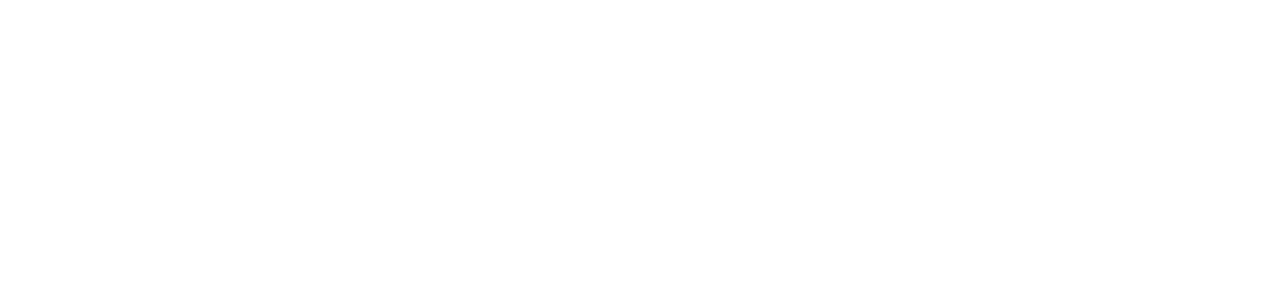
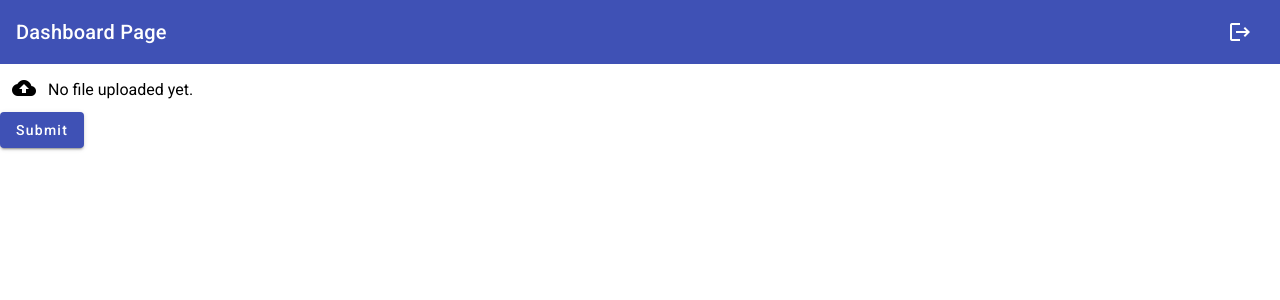
Before and after one commit to Gouravsen7/file_upload_angular, an Angular app: page /dashboard in a window 1280 px wide. Before the commit this address led to /. Shown: the top 300 px of the page. Built offline with nearby package versions, Linux system fonts and the light colour scheme.

Commit message:
Added dashboard and file upload module

```diff
--- a/src/app/app.module.ts
+++ b/src/app/app.module.ts
@@ -7,11 +7,13 @@
 
 import { FileUploadService } from '@services/file-upload.service';
 import { AuthService } from '@services/auth.service';
+import { DashboardPageComponent } from '@components/dashboard-page/dashboard-page.component';
 import { LoginPageComponent } from '@components/login-page/login-page.component';
 import { AppRoutingModule } from './app-routing.module';
 import { routes } from './app.routes';
 import { AppComponent } from './app.component';
 import { MaterialModule } from './material.module';
+import { FileUploadComponent } from './components/dashboard-page/file-upload/file-upload.component';
 
 @NgModule({
   imports: [
@@ -22,11 +24,13 @@
     BrowserAnimationsModule,
     RouterModule.forRoot(routes),
     AppRoutingModule,
-    MaterialModule
+    MaterialModule,
   ],
   declarations: [
     AppComponent,
     LoginPageComponent,
+    FileUploadComponent,
+    DashboardPageComponent
   ],
   providers: [ AuthService, FileUploadService  ],
   bootstrap: [ AppComponent ],
--- a/src/app/app.routes.ts
+++ b/src/app/app.routes.ts
@@ -1,9 +1,12 @@
 import { Routes } from '@angular/router';
 
+import { AuthGuard } from '@guards/auth.guard';
+import { DashboardPageComponent } from '@components/dashboard-page/dashboard-page.component';
 import { LoginPageComponent } from '@components/login-page/login-page.component';
 
 export const routes: Routes = [
 	{ path: '', redirectTo: '/login', pathMatch: 'full' },
 	{ path: 'login', component: LoginPageComponent },
+	{ path: 'dashboard', component: DashboardPageComponent, canActivate: [AuthGuard] },
 
 ];
--- /dev/null
+++ b/src/app/components/dashboard-page/dashboard-page.component.html
@@ -0,0 +1,9 @@
+<mat-toolbar color="primary">
+  <span>Dashboard Page</span>
+  <span class="example-spacer"></span>
+  <button mat-icon-button class="example-icon" aria-label="Example icon-button with share icon" (click)="logout()">
+    <mat-icon>logout</mat-icon>
+  </button>
+</mat-toolbar>
+
+<app-file-upload></app-file-upload>
--- /dev/null
+++ b/src/app/components/dashboard-page/dashboard-page.component.scss
@@ -0,0 +1,3 @@
+.example-spacer {
+    flex: 1 1 auto;
+  }
--- /dev/null
+++ b/src/app/components/dashboard-page/dashboard-page.component.ts
@@ -0,0 +1,23 @@
+import { Component } from '@angular/core';
+
+import { MaterialModule } from '@app/material.module';
+import { AuthService } from '@services/auth.service';
+import { CommonModule } from '@angular/common';
+import { Router } from '@angular/router';
+import { FileUploadComponent } from './file-upload/file-upload.component';
+
+@Component({
+  selector: 'app-dashboard-page',
+  standalone: true,
+  imports: [MaterialModule, CommonModule, FileUploadComponent],
+  templateUrl: './dashboard-page.component.html',
+  styleUrl: './dashboard-page.component.scss',
+})
+export class DashboardPageComponent  {
+  constructor( public authService: AuthService, private router:Router) { }
+
+
+  logout(): void{
+    this.authService.logout();
+  }
+}
--- /dev/null
+++ b/src/app/components/dashboard-page/file-upload/file-upload.component.html
@@ -0,0 +1,15 @@
+<div>
+  <form [formGroup]="uploadForm" (ngSubmit)="onSubmit()" >
+    <div class="upload_section">
+      <button mat-icon-button (click)="fileInput.click()">
+        <mat-icon>cloud_upload</mat-icon>
+      </button>
+      <input type="file"  class="file-input" #fileInput  id="file" (change)="onFileChange($event)" accept=".csv" />
+      <div class="file-upload">
+        {{fileName || "No file uploaded yet."}}
+      </div>
+    </div>
+    <button type="submit" color="primary" mat-raised-button>Submit</button>
+  </form>
+  <mat-error *ngIf="errorMessage" class="error-message">{{ errorMessage }}</mat-error>
+</div>
--- /dev/null
+++ b/src/app/components/dashboard-page/file-upload/file-upload.component.scss
@@ -0,0 +1,14 @@
+.error-message{
+    color:red;
+}
+
+.file-input {
+    display: none;
+  }
+
+.upload_section{
+    display: flex;
+}
+.file-upload{
+    margin-top: 16px;
+}
--- /dev/null
+++ b/src/app/components/dashboard-page/file-upload/file-upload.component.ts
@@ -0,0 +1,105 @@
+import { FormBuilder, FormGroup, ReactiveFormsModule, Validators } from '@angular/forms';
+import { Component, OnInit } from '@angular/core';
+import { CommonModule } from '@angular/common';
+
+import { MaterialModule } from '@app/material.module';
+import { FileUploadService } from '@app/services/file-upload.service';
+
+@Component({
+  selector: 'app-file-upload',
+  templateUrl: './file-upload.component.html',
+  styleUrls: ['./file-upload.component.scss'],
+  imports: [ MaterialModule, ReactiveFormsModule, CommonModule],
+  standalone: true
+
+})
+export class FileUploadComponent implements OnInit {
+  uploadForm!: FormGroup;
+  errorMessage!: string;
+  expectedHeaders: Array<string> = ['HoleId', 'HoleName', 'StartPointX', 'StartPointY', 'StartPointZ', 'EndPointX', 'EndPointY', 'EndPointZ'];
+  fileName!:string;
+  type2FileVaild: Array<string> = []
+  constructor(private fb: FormBuilder, private fileUploadService : FileUploadService) { }
+
+  ngOnInit() {
+    this.uploadForm = this.fb.group({
+      file: [null, [Validators.required]]
+    });
+  }
+
+  onFileChange(event: any) {
+    const inputElement = event.target as HTMLInputElement;
+    if (inputElement && inputElement.files && inputElement.files.length > 0) {
+      const file = inputElement.files[0];
+      this.fileName = file.name;
+      this.uploadForm.patchValue({
+        file: file
+      });
+      this.uploadForm.get('file')?.updateValueAndValidity();
+    }
+    this.checkValidFiles()
+  }
+
+  onSubmit(): void {
+    const file = this.uploadForm.get('file')?.value;
+      if (file) {
+        this.fileUploadService.uploadFile(file).subscribe((res) => {
+          this.type2FileVaild = res;
+          localStorage.setItem("key", res)
+        })
+    } else {
+      console.error('File is null. Cannot submit empty file.');
+    }
+  }
+
+
+  checkValidFiles() {
+    const file = this.uploadForm.get('file')?.value;
+      const uploadedFileName = this.fileName.toLowerCase().replace(/\.[^/.]+$/, '');
+      const value = this.type2FileVaild.some((validFileName: string) => validFileName.toLowerCase() === uploadedFileName);
+      if(value) {
+        console.log("testing...")
+      } else if (file && file.name.endsWith('.csv')) {
+        this.fileReader(file);
+      } else {
+        this.errorMessage = 'Please select a valid file.';
+      }
+  }
+
+
+  fileReader(file: Blob): void  {
+    const reader = new FileReader();
+    reader.onload = (e: any) => {
+      const csvContent: string = e.target.result;
+      const rows = csvContent.split('\n');
+      if (!this.areHeadersValid(rows[0])) {
+        this.errorMessage = 'Incorrect or missing headers';
+        return;
+      }
+      if (!this.areValuesValid(rows.slice(1))) {
+        return;
+      }
+      this.errorMessage = '';
+    };
+    reader.readAsText(file);
+  }
+
+   areValuesValid(dataRows: string[]): boolean {
+    const invalidRowIndex = dataRows.findIndex((row, index) => {
+      const values = row.split(',');
+      return values.length !== this.expectedHeaders.length || values.some(value => !value);
+    });
+
+    if (invalidRowIndex !== -1) {
+      this.errorMessage = `Invalid CSV format: Inconsistent number of columns or non-truthy value found in row.`;
+      return false;
+    }
+    return true;
+  }
+
+   areHeadersValid(headerRow: string): boolean {
+    const headers = headerRow.split(',');
+    return headers.length === this.expectedHeaders.length && this.expectedHeaders.every((header, index) => header === headers[index]);
+  }
+
+}
--- /dev/null
+++ b/src/app/guards/auth.guard.ts
@@ -0,0 +1,22 @@
+import { CanActivate, ActivatedRouteSnapshot, RouterStateSnapshot, Router } from '@angular/router';
+import { Injectable } from '@angular/core';
+
+import { AuthService } from '@services/auth.service';
+
+@Injectable({
+  providedIn: 'root'
+})
+export class AuthGuard implements CanActivate {
+  constructor(private authService: AuthService, private router: Router) {}
+
+  canActivate(
+    next: ActivatedRouteSnapshot,
+    state: RouterStateSnapshot): boolean {
+    if (this.authService.isAuthenticated()) {
+      return true;
+    } else {
+      this.router.navigate(['/login']);
+      return false;
+    }
+  }
+}
--- /dev/null
+++ b/src/app/services/file-upload.service.ts
@@ -0,0 +1,20 @@
+import { Injectable } from '@angular/core';
+import { HttpClient, HttpHeaders } from '@angular/common/http';
+import { Observable } from 'rxjs';
+
+@Injectable({
+  providedIn: 'root',
+})
+export class FileUploadService {
+  private baseUrl = 'http://localhost:3000';
+
+  constructor(private http: HttpClient) {}
+
+  uploadFile(data: any): Observable<any> {
+    const uploadUrl = `${this.baseUrl}/hole`;
+    const formData = new FormData();
+    formData.append('file', data);
+    return this.http.post(uploadUrl, formData);
+  }
+
+}
```
Also changed, not shown: 2 other files (tests, documents, lock files or other folders).
